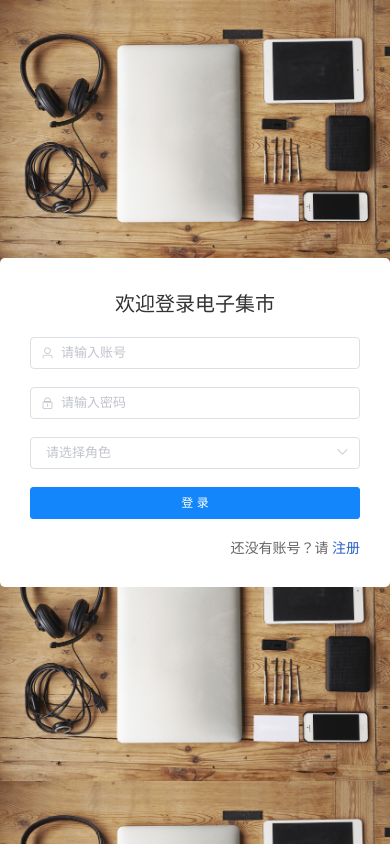
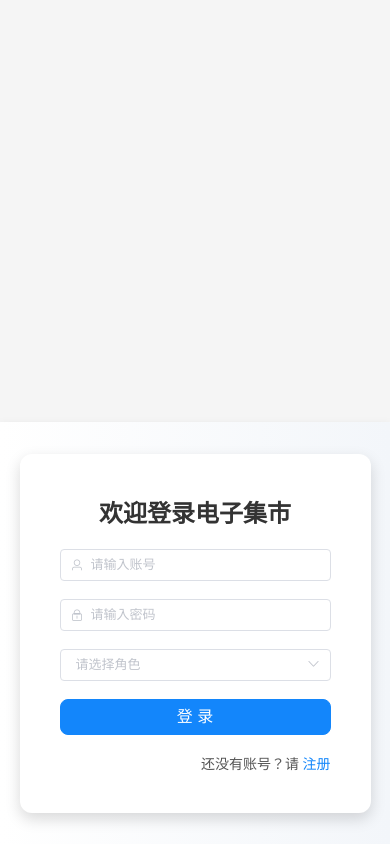
Before and after one commit to guolin000/elec-mart, a Vue app in the folder vue/: page /login in a window 390 px wide. Built offline with nearby package versions, Linux system fonts and the light colour scheme; no server answers.

Commit message:
美化了登录和注册页面

```diff
--- a/vue/src/views/Login.vue
+++ b/vue/src/views/Login.vue
@@ -1,13 +1,18 @@
 <template>
   <div class="container">
-    <div style="width: 400px; padding: 30px; background-color: white; border-radius: 5px;">
-      <div style="text-align: center; font-size: 20px; margin-bottom: 20px; color: #333">欢迎登录电子集市</div>
+    <!-- 左侧矢量图 -->
+    <div id="lottie-background" class="lottie-background"></div>
+
+    <!-- 右侧登录框 -->
+    <div class="login-box">
+      <div class="login-content">
+        <div class="login-title">欢迎登录电子集市</div>
         <el-form :model="form" :rules="rules" ref="formRef">
           <el-form-item prop="username">
             <el-input prefix-icon="el-icon-user" placeholder="请输入账号" v-model="form.username"></el-input>
           </el-form-item>
           <el-form-item prop="password">
-          <el-input prefix-icon="el-icon-lock" placeholder="请输入密码" show-password  v-model="form.password"></el-input>
+            <el-input prefix-icon="el-icon-lock" placeholder="请输入密码" show-password v-model="form.password"></el-input>
           </el-form-item>
           <el-form-item>
             <el-select v-model="form.role" placeholder="请选择角色" style="width: 100%">
@@ -17,90 +22,145 @@
             </el-select>
           </el-form-item>
           <el-form-item>
-          <el-button style="width: 100%; background-color: #1386fb; border-color: #1386fb; color: white" @click="login">登 录</el-button>
+            <el-button class="login-button" @click="login">登 录</el-button>
           </el-form-item>
-        <div style="display: flex; align-items: center">
-          <div style="flex: 1"></div>
-          <div style="flex: 1; text-align: right">
+          <div class="login-footer">
             还没有账号？请 <a href="/register">注册</a>
-          </div>
           </div>
         </el-form>
       </div>
-<!--    <el-dialog title="郑重声明" :visible.sync="dialogVisible" :show-close="false" width="40%" :close-on-click-modal="false" destroy-on-close>-->
-<!--      <div style="color: red; font-size: 16px; line-height: 26px; margin-bottom: 20px">-->
-<!--        本项目由知识星球【项目训练营】原创，我们已经对本项目<strong style="color: #4d1cc0">申请了软件著作权，完善了所有星球项目相关的法律文件材料</strong>，星球内付费用户可以学习该项目自己使用，禁止在其他平台做转手或者倒卖，-->
-<!--        我们有专门人员在各大平台不定期检索，一旦发现，<strong style="color: #4d1cc0">我们第一时间收集好证据，向你发送律师函</strong>，现在互联网所有账号都是实名制，-->
-<!--        我们可以明确追溯到你。请大家不要做违法的事情，不要给你的人生轨迹抹上一层黑。-->
-<!--      </div>-->
-<!--      <div style="text-align: center">-->
-<!--        <div>微信扫码加入知识星球【项目训练营】</div>-->
-<!--        <img src="https://i.postimg.cc/0yTm5ps0/image.jpg" alt="">-->
-<!--      </div>-->
-<!--      <div slot="footer" class="dialog-footer">-->
-<!--        <el-button type="primary" @click="dialogVisible=false">我已明确本项目仅限个人使用</el-button>-->
-<!--      </div>-->
-<!--    </el-dialog>-->
+    </div>
   </div>
 </template>
 
 <script>
+import lottie from "lottie-web";
+
 export default {
   name: "Login",
   data() {
     return {
       form: {},
-      dialogVisible: true,
       rules: {
-        username: [{ required: true, message: '请输入账号', trigger: 'blur' },],
-        password: [{ required: true, message: '请输入密码', trigger: 'blur' },],
-        role: [{ required: true, message: '请选择角色', trigger: 'blur' },],
-      }
-    }
+        username: [{ required: true, message: "请输入账号", trigger: "blur" }],
+        password: [{ required: true, message: "请输入密码", trigger: "blur" }],
+        role: [{ required: true, message: "请选择角色", trigger: "blur" }],
       },
-  created() {
-
+    };
+  },
+  mounted() {
+    // 初始化 Lottie 动画
+    lottie.loadAnimation({
+      container: document.getElementById("lottie-background"),
+      renderer: "svg",
+      loop: true,
+      autoplay: true,
+      path: "/animations/login.json", // 替换为你的 JSON 动画文件路径
+    });
   },
   methods: {
     login() {
-      this.$refs['formRef'].validate((valid) => {
+      this.$refs["formRef"].validate((valid) => {
         if (valid) {
           // 验证通过
-          this.$request.post('/login', this.form).then(res => {
-            if (res.code === '200') {
-              let user = res.data
-              localStorage.setItem("xm-user", JSON.stringify(user))  // 存储用户数据
-              if (user.role === 'USER') {
-                location.href = '/front/home'
-              } else if(user.role === 'BUSINESS'){
-                location.href = '/businessHome'
-              }else{
-                location.href = '/home'
+          this.$request.post("/login", this.form).then((res) => {
+            if (res.code === "200") {
+              let user = res.data;
+              localStorage.setItem("xm-user", JSON.stringify(user)); // 存储用户数据
+              if (user.role === "USER") {
+                location.href = "/front/home";
+              } else if (user.role === "BUSINESS") {
+                location.href = "/businessHome";
+              } else {
+                location.href = "/home";
               }
-              this.$message.success('登录成功')
+              this.$message.success("登录成功");
             } else {
-              this.$message.error(res.msg)
+              this.$message.error(res.msg);
             }
-          })
+          });
         }
-      })
-    }
-  }
-}
+      });
+    },
+  },
+};
 </script>
 
 <style scoped>
 .container {
+  display: flex;
   height: 100vh;
   overflow: hidden;
-  background-image: url("@/assets/imgs/bg3.jpg");
-  background-size: 100%;
+}
+
+.lottie-background {
+  flex: 1;
   display: flex;
+  justify-content: center;
   align-items: center;
+  background-color: #f5f5f5;
+}
+
+.login-box {
+  flex: 1;
+  display: flex;
   justify-content: center;
-  color: #666;
+  align-items: center;
+  background: linear-gradient(to right, #ffffff, #f3f6fa);
+  box-shadow: 0px 4px 10px rgba(0, 0, 0, 0.1);
 }
-a {
-  color: #2a60c9;
+
+.login-content {
+  width: 80%;
+  max-width: 400px;
+  padding: 40px;
+  background: white;
+  border-radius: 12px;
+  box-shadow: 0px 6px 15px rgba(0, 0, 0, 0.15);
+}
+
+.login-title {
+  text-align: center;
+  font-size: 24px;
+  font-weight: bold;
+  color: #333;
+  margin-bottom: 20px;
+}
+
+.login-button {
+  width: 100%;
+  background-color: #1386fb;
+  border-color: #1386fb;
+  color: white;
+  font-size: 16px;
+  border-radius: 8px;
+}
+
+.login-footer {
+  text-align: right;
+  margin-top: 10px;
+  font-size: 14px;
+  color: #555;
+}
+
+.login-footer a {
+  color: #1386fb;
+}
+
+@media screen and (max-width: 768px) {
+  .container {
+    flex-direction: column;
+  }
+
+  .lottie-background,
+  .login-box {
+    flex: none;
+    width: 100%;
+    height: 50%;
+  }
+
+  .login-content {
+    width: 90%;
+  }
 }
 </style>
--- a/vue/src/views/Register.vue
+++ b/vue/src/views/Register.vue
@@ -1,16 +1,21 @@
 <template>
   <div class="container">
-    <div style="width: 400px; padding: 30px; background-color: white; border-radius: 5px;">
-      <div style="text-align: center; font-size: 20px; margin-bottom: 20px; color: #333">欢迎注册</div>
+    <!-- 左侧动态矢量图 -->
+    <div id="lottie-background" class="lottie-background"></div>
+
+    <!-- 右侧注册框 -->
+    <div class="register-box">
+      <div class="register-content">
+        <div class="register-title">欢迎注册</div>
         <el-form :model="form" :rules="rules" ref="formRef">
           <el-form-item prop="username">
             <el-input prefix-icon="el-icon-user" placeholder="请输入账号" v-model="form.username"></el-input>
           </el-form-item>
           <el-form-item prop="password">
-          <el-input prefix-icon="el-icon-lock" placeholder="请输入密码" show-password  v-model="form.password"></el-input>
+            <el-input prefix-icon="el-icon-lock" placeholder="请输入密码" show-password v-model="form.password"></el-input>
           </el-form-item>
           <el-form-item prop="confirmPass">
-          <el-input prefix-icon="el-icon-lock" placeholder="请确认密码" show-password  v-model="form.confirmPass"></el-input>
+            <el-input prefix-icon="el-icon-lock" placeholder="请确认密码" show-password v-model="form.confirmPass"></el-input>
           </el-form-item>
           <el-form-item>
             <el-select v-model="form.role" placeholder="请选择角色" style="width: 100%">
@@ -19,83 +24,144 @@
             </el-select>
           </el-form-item>
           <el-form-item>
-          <el-button style="width: 100%; background-color: #0968fc; border-color: #0968fc; color: white" @click="register">注 册</el-button>
+            <el-button class="register-button" @click="register">注 册</el-button>
           </el-form-item>
-        <div style="display: flex; align-items: center">
-          <div style="flex: 1"></div>
-          <div style="flex: 1; text-align: right">
+          <div class="register-footer">
             已有账号？请 <a href="/login">登录</a>
           </div>
+        </el-form>
       </div>
-      </el-form>
     </div>
   </div>
 </template>
 
 <script>
+import lottie from "lottie-web";
+
 export default {
   name: "Register",
   data() {
-    // 验证码校验
     const validatePassword = (rule, confirmPass, callback) => {
-      if (confirmPass === '') {
-        callback(new Error('请确认密码'))
+      if (confirmPass === "") {
+        callback(new Error("请确认密码"));
       } else if (confirmPass !== this.form.password) {
-        callback(new Error('两次输入的密码不一致'))
+        callback(new Error("两次输入的密码不一致"));
       } else {
-        callback()
+        callback();
       }
-    }
+    };
     return {
       form: {},
       rules: {
-        username: [
-          { required: true, message: '请输入账号', trigger: 'blur' },
-        ],
-        password: [
-          { required: true, message: '请输入密码', trigger: 'blur' },
-        ],
-        confirmPass: [
-          { validator: validatePassword, trigger: 'blur' }
-        ]
-      }
-    }
+        username: [{ required: true, message: "请输入账号", trigger: "blur" }],
+        password: [{ required: true, message: "请输入密码", trigger: "blur" }],
+        confirmPass: [{ validator: validatePassword, trigger: "blur" }],
       },
-  created() {
-
+    };
+  },
+  mounted() {
+    lottie.loadAnimation({
+      container: document.getElementById("lottie-background"),
+      renderer: "svg",
+      loop: true,
+      autoplay: true,
+      path: "/animations/register.json", // 替换为你的 JSON 动画文件路径
+    });
   },
   methods: {
     register() {
-      this.$refs['formRef'].validate((valid) => {
+      this.$refs["formRef"].validate((valid) => {
         if (valid) {
-          // 验证通过
-          this.$request.post('/register', this.form).then(res => {
-            if (res.code === '200') {
-              this.$router.push('/')  // 跳转登录页面
-              this.$message.success('注册成功')
+          this.$request.post("/register", this.form).then((res) => {
+            if (res.code === "200") {
+              this.$router.push("/"); // 跳转登录页面
+              this.$message.success("注册成功");
             } else {
-              this.$message.error(res.msg)
+              this.$message.error(res.msg);
             }
-          })
+          });
         }
-      })
-    }
-  }
-}
+      });
+    },
+  },
+};
 </script>
 
 <style scoped>
 .container {
+  display: flex;
   height: 100vh;
   overflow: hidden;
-  background-image: url("@/assets/imgs/bg2.jpg");
-  background-size: 100%;
+}
+
+.lottie-background {
+  flex: 1;
   display: flex;
+  justify-content: center;
   align-items: center;
+  background-color: #f5f5f5;
+}
+
+.register-box {
+  flex: 1;
+  display: flex;
   justify-content: center;
-  color: #666;
+  align-items: center;
+  background: linear-gradient(to right, #ffffff, #f3f6fa);
+  box-shadow: 0px 4px 10px rgba(0, 0, 0, 0.1);
 }
-a {
-  color: #2a60c9;
+
+.register-content {
+  width: 80%;
+  max-width: 400px;
+  padding: 40px;
+  background: white;
+  border-radius: 12px;
+  box-shadow: 0px 6px 15px rgba(0, 0, 0, 0.15);
+}
+
+.register-title {
+  text-align: center;
+  font-size: 24px;
+  font-weight: bold;
+  color: #333;
+  margin-bottom: 20px;
+}
+
+.register-button {
+  width: 100%;
+  background-color: #0968fc;
+  border-color: #0968fc;
+  color: white;
+  font-size: 16px;
+  border-radius: 8px;
+}
+
+.register-footer {
+  text-align: right;
+  margin-top: 10px;
+  font-size: 14px;
+  color: #555;
+}
+
+.register-footer a {
+  color: #0968fc;
+}
+
+@media screen and (max-width: 768px) {
+  .container {
+    flex-direction: column;
+  }
+
+  .lottie-background,
+  .register-box {
+    flex: none;
+    width: 100%;
+    height: 50%;
+  }
+
+  .register-content {
+    width: 90%;
+  }
 }
 </style>
```
Also changed, not shown: vue/src/views/manager/Home.vue (line endings or trailing spaces), 56 other files (tests, documents, lock files or other folders). Lines whose indentation alone changed are shown as unchanged.
